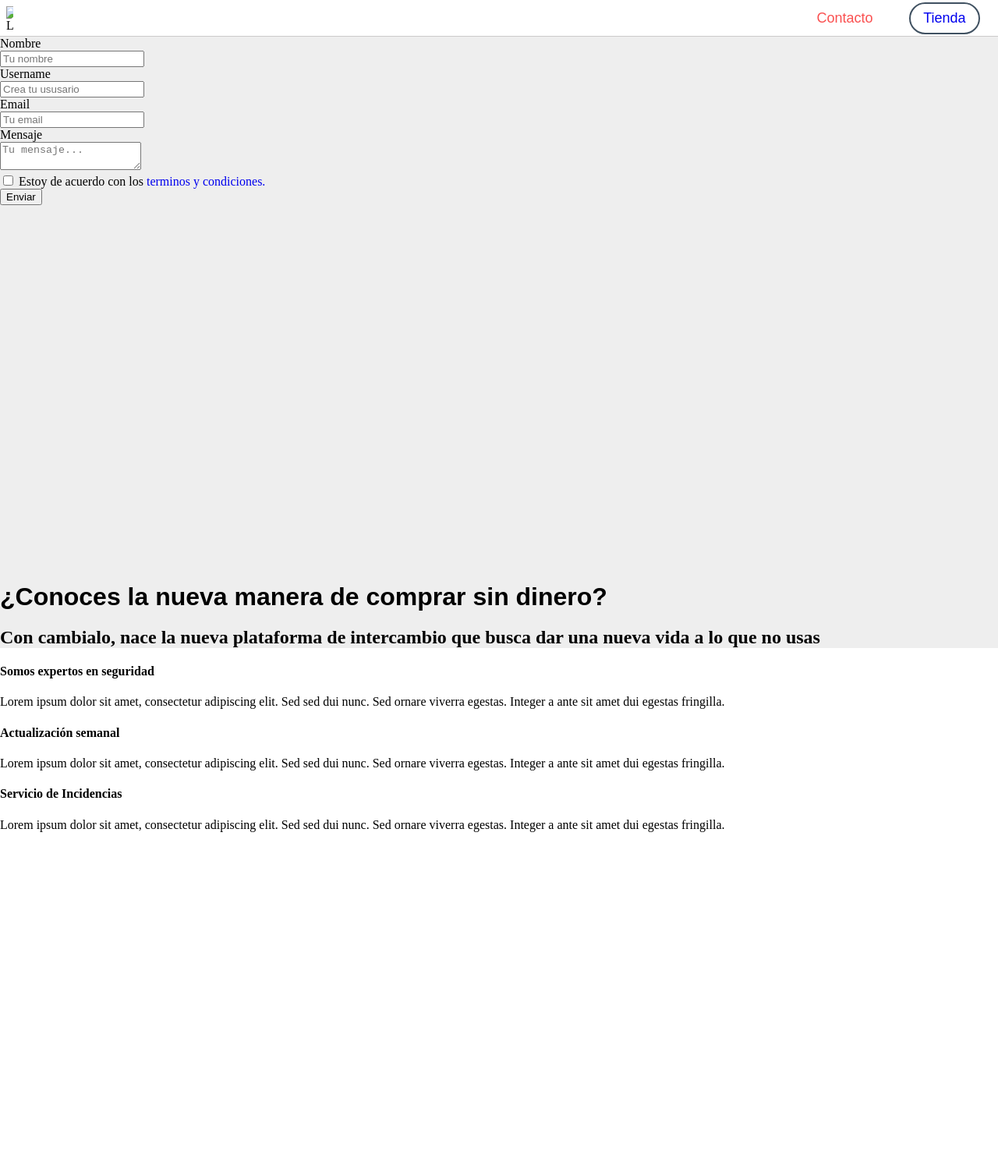
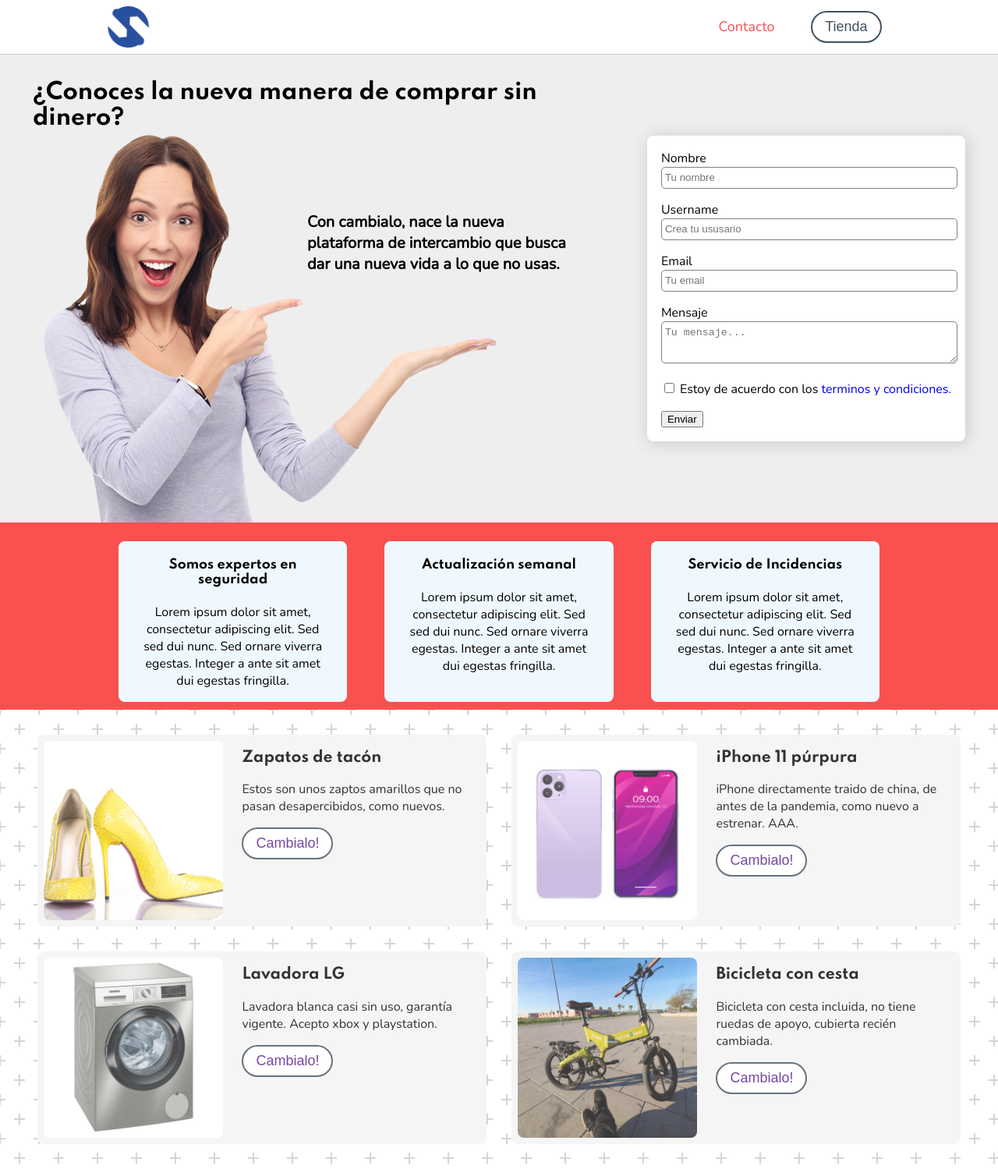
Before and after one commit to Las-Cabras-Intrepidas/cambialo-landing, a website built with Vite: page src/index.html in a window 1280 px wide. Shown: the whole page at 78% size. Before the commit the page ends 1083 px from the top, so only its background shows below. Built offline with nearby package versions, Linux system fonts and the light colour scheme; some packages are replaced by stand-ins of ours; files whose address does not match are found by name.

Commit message:
actualizacion html, css y .gitignore

```diff
--- a/src/index.css
+++ b/src/index.css
@@ -1,4 +1,5 @@
 /* Estilos generales */
+@import url("https://fonts.googleapis.com/css2?family=Nunito&family=Spartan:wght@600;700&display=swap");
 
 :root {
   --main-color: #012bb3;
@@ -22,7 +23,7 @@ a {
 
 .header-container {
   display: flex;
-  justify-content: space-between;
+  justify-content: space-around;
   align-items: center;
   border-bottom: 1px solid var(--placeholder-gray);
 }
@@ -56,7 +57,7 @@ a {
 
 .shop-btn {
   font-size: 1.125rem;
-  font-family: var(--text-font);
+  font-family: Arial, Helvetica, sans-serif;
   border: 2px solid var(--subtitle-color);
   background-color: #fff;
   padding: 8px 16px;
@@ -69,13 +70,15 @@ a {
   border: 2px solid var(--secondary-color);
 }
 
+.shop-link {
+  color: var(--subtitle-color);
+}
+
 .shop-link:hover {
-  display: inline-block;
   color: #fff;
 }
 
 .hero-container {
-  background-image: url("../img/landing-hero.png");
   background-repeat: no-repeat;
   height: 700px;
   display: flex;
@@ -83,14 +86,163 @@ a {
 
 .hero-title {
   font-family: var(--title-font);
-  font-size: 2rem;
-  margin: 0;
+  font-size: 1.75rem;
+  margin-top: 2rem;
+}
+
+.flex {
+  display: flex;
 }
 
 .hero-section {
   background-color: #eee;
+  display: flex;
+  flex-direction: row-reverse;
+  justify-content: space-around;
+  height: 75vh;
+}
+
+.hero-text {
+  background-image: url("assets/img-form.png");
+  background-repeat: no-repeat;
+  width: 55%;
+}
+
+.white-space {
+  width: 50%;
+}
+
+.hero-subtitle {
+  width: 50%;
+  justify-self: center;
+  margin-top: 5rem;
+  font-family: var(--text-font);
+  font-size: 1.25rem;
 }
 
 .hero-form {
   width: 50%;
 }
+
+.form-container {
+  align-self: center;
+  border: 2px solid white;
+  box-shadow: 2px 2px 20px rgb(199, 199, 199);
+  border-radius: 8px;
+  padding: 1rem;
+  font-family: var(--text-font);
+  background-color: #fff;
+}
+
+.name-field,
+.user-field,
+.email-field,
+.message-field,
+.terms-field {
+  margin-bottom: 1rem;
+}
+
+.input {
+  border-radius: 5px;
+  border: 1px solid gray;
+  line-height: 1.5rem;
+  padding-left: 4px;
+  width: 100%;
+}
+
+.info-contenedor {
+  background-color: var(--secondary-color);
+  height: 30vh;
+}
+
+.card-container {
+  width: 80%;
+  margin: 0 auto;
+}
+
+.card-value {
+  margin: 1.5rem;
+  background-color: aliceblue;
+  border-radius: 8px;
+  padding: 0 1.5rem;
+  text-align: center;
+}
+
+.card-title {
+  font-family: var(--title-font);
+  font-weight: bold;
+}
+
+.card-text {
+  font-family: var(--text-font);
+}
+
+.product-section {
+  background-color: #ffffff;
+  opacity: 0.8;
+  background: radial-gradient(
+      circle,
+      transparent 20%,
+      #ffffff 20%,
+      #ffffff 80%,
+      transparent 80%,
+      transparent
+    ),
+    radial-gradient(
+        circle,
+        transparent 20%,
+        #ffffff 20%,
+        #ffffff 80%,
+        transparent 80%,
+        transparent
+      )
+      25px 25px,
+    linear-gradient(#cccaca 2px, transparent 2px) 0 -1px,
+    linear-gradient(90deg, #cccaca 2px, #ffffff 2px) -1px 0;
+  background-size: 50px 50px, 50px 50px, 25px 25px, 25px 25px;
+}
+
+.product-container {
+  padding: 2rem 0;
+}
+
+.product-img {
+  width: 40%;
+  border-radius: 8px;
+  margin: 8px;
+}
+
+.card-product {
+  width: 45%;
+  /* border: 2px solid gold; */
+  border-radius: 8px;
+  background-color: rgb(243, 243, 243);
+}
+
+.card-product + .card-product {
+  margin-left: 2rem;
+}
+
+.product-row {
+  justify-content: center;
+  align-items: center;
+}
+
+.product-row + .product-row {
+  margin-top: 2rem;
+}
+
+.product-description {
+  padding: 0 1rem;
+}
+
+.product-title {
+  font-family: var(--title-font);
+}
+
+.product-description {
+  font-family: var(--text-font);
+}
+
+.product-btn {
+}
--- a/src/index.html
+++ b/src/index.html
@@ -1,18 +1,20 @@
 <!DOCTYPE html>
 <html lang="es">
+
 <head>
-  <meta charset="UTF-8">
-  <meta http-equiv="X-UA-Compatible" content="IE=edge">
-  <meta name="viewport" content="width=device-width, initial-scale=1.0">
-  <title>Document</title>
-  <link rel="stylesheet" href="./index.css">
+  <meta charset="UTF-8" />
+  <meta http-equiv="X-UA-Compatible" content="IE=edge" />
+  <meta name="viewport" content="width=device-width, initial-scale=1.0" />
+  <title>Cambialo</title>
+  <link rel="stylesheet" href="./index.css" />
   <script type="module" src="./index.js"></script>
 </head>
+
 <body>
   <!-- Cabecera -->
   <header class="header-container">
     <div class="logo-container">
-        <img class="logo" src="img/logotipo3.png" alt="Logotipo" />
+      <img class="logo" src="assets/logotipo-500.png" alt="Logotipo" />
     </div>
     <div class="link-container">
       <a class="contact-link" href="#">Contacto</a>
@@ -21,52 +23,55 @@
       </button>
     </div>
   </header>
+  <!-- Fin Cabecera -->
 
+  <!-- Hero section -->
   <section class="hero-section">
-      <div class="hero-container">
     <div class="form-container">
       <form>
-              <div class="field">
+        <div class="name-field">
           <label class="label">Nombre</label>
           <div class="control">
-                  <input class="input" type="text" placeholder="Tu nombre">
+            <input class="input" type="text" placeholder="Tu nombre" />
           </div>
         </div>
 
-              <div class="field">
+        <div class="user-field">
           <label class="label">Username</label>
           <div class="control">
-                  <input class="input" type="text" placeholder="Crea tu ususario">
+            <input class="input" type="text" placeholder="Crea tu ususario" />
           </div>
         </div>
 
-              <div class="field">
+        <div class="email-field">
           <label class="label">Email</label>
           <div class="control">
-                  <input class="input" type="email" placeholder="Tu email">
+            <input class="input" type="email" placeholder="Tu email" />
           </div>
         </div>
 
-              <div class="field">
+        <div class="message-field">
           <label class="label">Mensaje</label>
           <div class="control">
-                  <textarea class="textarea" placeholder="Tu mensaje..."></textarea>
+            <textarea class="input textarea" placeholder="Tu mensaje..."></textarea>
           </div>
         </div>
 
-              <div class="field">
+        <div class="terms-field">
           <div class="control">
             <label class="">
-                    <input type="checkbox">
-                    Estoy de acuerdo con los <a href="#">terminos y condiciones.</a>
+              <input type="checkbox" required />
+              Estoy de acuerdo con los
+              <a href="#">terminos y condiciones.</a>
             </label>
           </div>
         </div>
 
         <div class="field">
           <div class="control">
-                  <button class="button" onclick="location.reload()">Enviar</button>
-                </div>
+            <button class="button" onclick="location.reload()">
+              Enviar
+            </button>
           </div>
         </div>
       </form>
@@ -75,44 +80,103 @@
       <h1 class="hero-title">
         ¿Conoces la nueva manera de comprar sin dinero?
       </h1>
+      <div class="flex">
+        <div class="white-space"></div>
         <h2 class="hero-subtitle">
           Con cambialo, nace la nueva plataforma de intercambio que busca dar
-            una nueva vida a lo que no usas
+          una nueva vida a lo que no usas.
         </h2>
+      </div>
     </div>
     </div>
   </section>
 
+  <!-- Fin Hero section -->
+
   <!--Información relevante-->
-    <div class="info-contenedor">
-      <div class="">
-        <h4 class="">Somos expertos en seguridad</h4>
-        <p>
+  <section class="info-contenedor">
+    <div class="card-container flex">
+      <div class="card-value">
+        <h4 class="card-title">Somos expertos en seguridad</h4>
+        <p class="card-text">
           Lorem ipsum dolor sit amet, consectetur adipiscing elit. Sed sed dui
           nunc. Sed ornare viverra egestas. Integer a ante sit amet dui egestas
           fringilla.
         </p>
       </div>
 
-      <div class="">
-        <h4 class="">Actualización semanal</h4>
-        <p>
+      <div class="card-value">
+        <h4 class="card-title">Actualización semanal</h4>
+        <p class="card-text">
           Lorem ipsum dolor sit amet, consectetur adipiscing elit. Sed sed dui
           nunc. Sed ornare viverra egestas. Integer a ante sit amet dui egestas
           fringilla.
         </p>
       </div>
 
-      <div class="">
-        <h4 class="">Servicio de Incidencias</h4>
-        <p>
+      <div class="card-value">
+        <h4 class="card-title">Servicio de Incidencias</h4>
+        <p class="card-text">
           Lorem ipsum dolor sit amet, consectetur adipiscing elit. Sed sed dui
           nunc. Sed ornare viverra egestas. Integer a ante sit amet dui egestas
           fringilla.
         </p>
       </div>
     </div>
+  </section>
+
+  <!-- Fin Información relevante-->
+
+  <!-- Productos destacados -->
+
+  <section class="product-section">
+
+    <div class="product-container">
+      <div class="product-row flex">
+        <div class="card-product flex">
+          <img class="product-img" src="assets/zapatos-500.jpg" alt="zapatos de tacón amarillos">
+          <div class="product-description">
+            <h3 class="product-title">Zapatos de tacón</h3>
+            <p class="product-text">Estos son unos zaptos amarillos que no pasan desapercibidos, como nuevos.</p>
+            <button class="shop-btn"><a href="">Cambialo!</a></button>
+          </div>
+        </div>
+        <div class="card-product flex">
+          <img class="product-img" src="assets/iphone-500.jpg" alt="iPhone 11 púrpura">
+          <div class="product-description">
+            <h3 class="product-title">iPhone 11 púrpura</h3>
+            <p class="product-text">iPhone directamente traido de china, de antes de la pandemia, como nuevo a estrenar.
+              AAA.</p>
+            <button class="shop-btn"><a href="">Cambialo!</a></button>
+          </div>
+        </div>
+      </div>
+        <div class="product-row flex">
+          <div class="card-product flex">
+            <img class="product-img" src="assets/lavadora1x1.jpg" alt="lavadora">
+            <div class="product-description">
+              <h3 class="product-title">Lavadora LG</h3>
+              <p class="product-text">Lavadora blanca casi sin uso, garantía vigente. Acepto xbox y playstation.</p>
+              <button class="shop-btn"><a href="">Cambialo!</a></button>
+            </div>
+          </div>
+          <div class="card-product flex">
+            <img class="product-img" src="assets/bici1x1.jpg" alt="bicicleta blanca">
+            <div class="product-description">
+              <h3 class="product-title">Bicicleta con cesta</h3>
+              <p class="product-text">Bicicleta con cesta incluida, no tiene ruedas de apoyo, cubierta recién
+                cambiada.</p>
+                <button class="shop-btn"><a href="">Cambialo!</a></button>
+            </div>
+          </div>
+      </div>
+    </div>
+  </section>
+
+  <!-- Fin Productos destacados -->
+
 
   <!--footer-->
 </body>
+
 </html>
```
Also changed, not shown: src/assets/bici1x1.jpg (added), src/assets/img-form.png (added), src/assets/iphone-500.jpg (added), src/assets/landing-hero.png (added), src/assets/lavadora1x1.jpg (added), src/assets/logotipo-500.png (added), src/assets/zapatos-500.jpg (added), 1 other file. Lines whose indentation alone changed are shown as unchanged.
